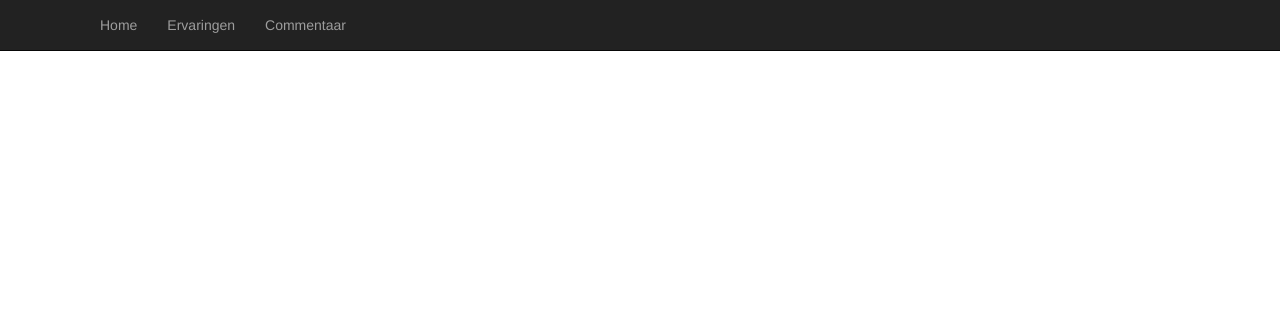
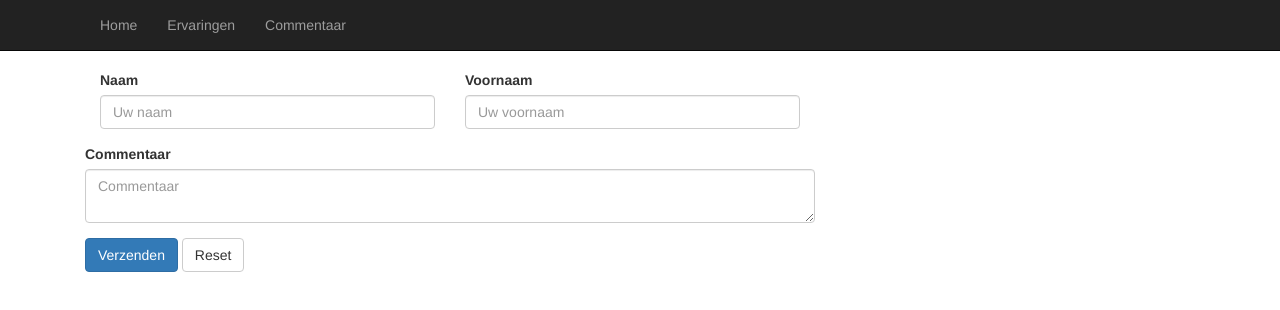
Before and after one commit to MathieuTheys/New-project, a plain HTML site: page oefening_1/WebContent/commentaar.html in a window 1280 px wide. Drawn offline with nearby package versions, Linux system fonts and the light colour scheme.

Commit message:
Form gemaakt, commentaar afgewerkt, website klaar.

```diff
--- a/oefening_1/WebContent/commentaar.html
+++ b/oefening_1/WebContent/commentaar.html
@@ -36,6 +36,25 @@
 				</div>
 			</div>
 		</div>
+		<form role="form" class="media-object col-md-8 col-xs-12">
+			<div class="form-group col-xs-12 col-md-6">
+				<label for="nameField1">Naam</label> <input type="text"
+					class="form-control" id="nameField1" placeholder="Uw naam">
+			</div>
+			<div class="form-group col-xs-12 col-md-6">
+				<label for="nameField2">Voornaam</label> <input type="text"
+					class="form-control" id="nameField2" placeholder="Uw voornaam">
+			</div>
+			<div class="form-group">
+				<label for="comField">Commentaar</label>
+				<textarea class="form-control" id="comField"
+					placeholder="Commentaar"></textarea>
+			</div>
+			<div>
+				<button type="submit" class="btn btn-primary">Verzenden</button>
+				<button type="reset" class="btn btn-default">Reset</button>
+			</div>
+		</form>
 	</div>
 
 	<script src="https://code.jquery.com/jquery-1.11.0.js"
```
